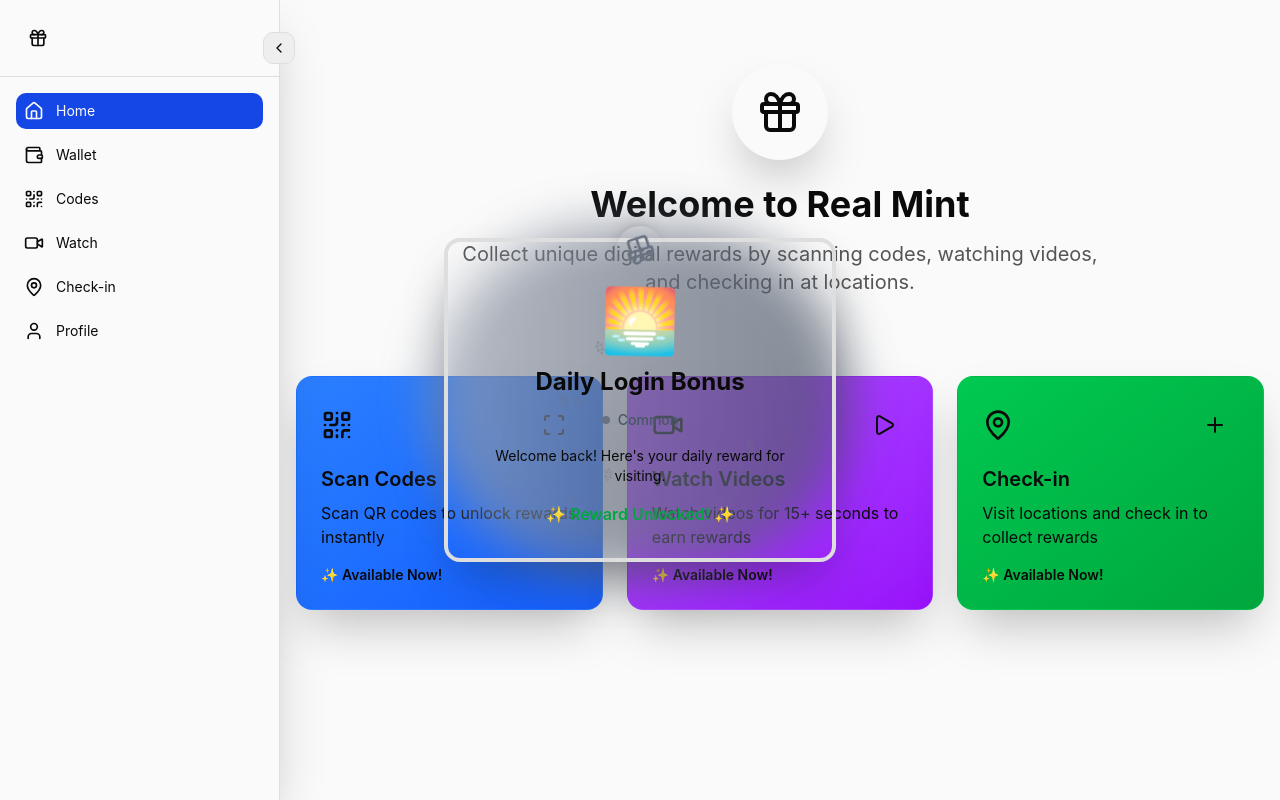
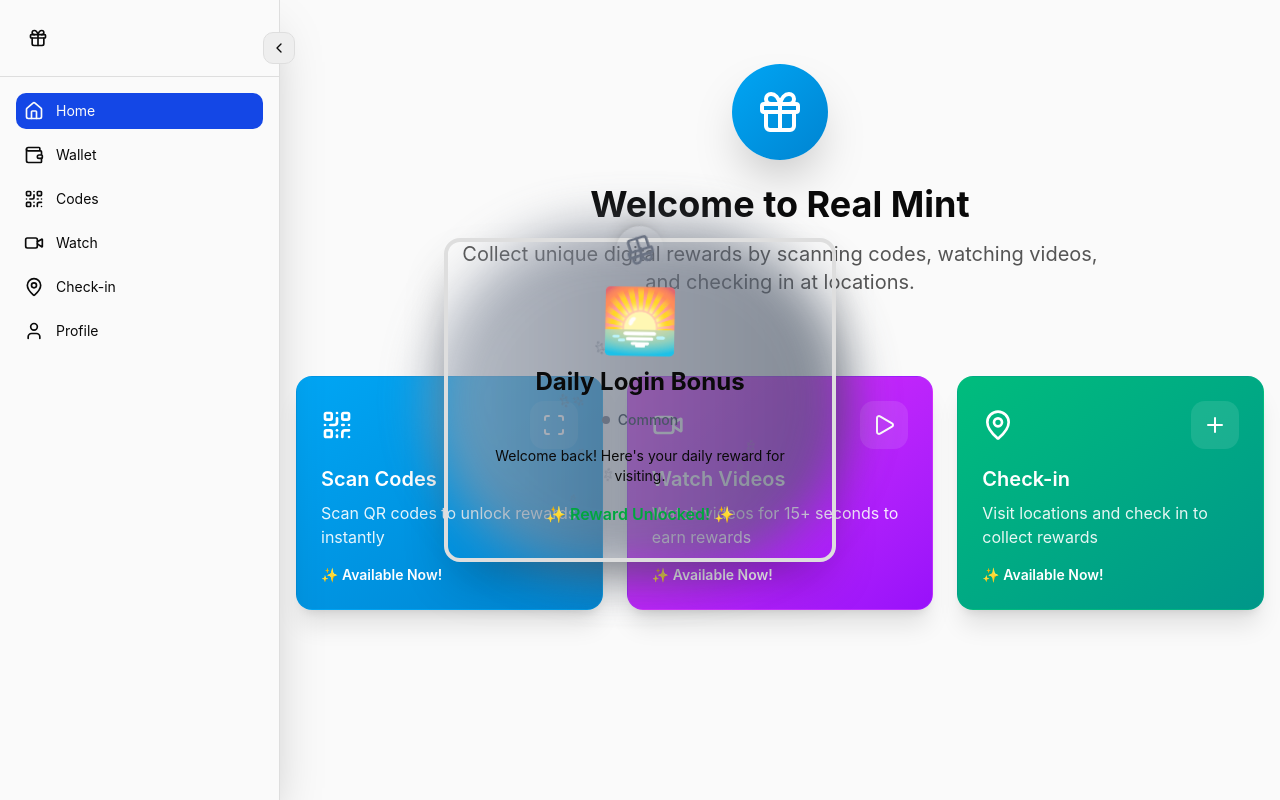
Before and after one commit to sid0000007/RewardSystem, a Next.js app: page /dashboard in a window 1280 px wide. Built offline with nearby package versions, Linux system fonts and the light colour scheme.

Commit message:
new dashbaord cards

```diff
--- a/app/dashboard/page.tsx
+++ b/app/dashboard/page.tsx
@@ -2,7 +2,6 @@
 
 import { motion } from "framer-motion";
 import { Gift, QrCode, Video, MapPin, Play, Scan, Plus } from "lucide-react";
-
 import Link from "next/link";
 
 export default function DashboardPage() {
@@ -14,86 +13,71 @@
           initial={{ scale: 0 }}
           animate={{ scale: 1 }}
           transition={{ delay: 0.2 }}
-          className="w-24 h-24 bg-gradient-to-br  rounded-full flex items-center justify-center mx-auto mb-6 shadow-2xl"
+          className="w-24 h-24 bg-gradient-to-br from-sky-500 to-sky-600 dark:from-sky-600 dark:to-sky-700 rounded-full flex items-center justify-center mx-auto mb-6 shadow-2xl"
         >
-          <Gift className="w-12 h-12 " />
+          <Gift className="w-12 h-12 text-white" />
         </motion.div>
         <h2 className="text-4xl font-bold text-foreground mb-4">
           Welcome to Real Mint
         </h2>
         <p className="text-xl text-muted-foreground max-w-2xl mx-auto">
-          Collect unique digital rewards by scanning codes, watching videos, and
-          checking in at locations.
+          Collect unique digital rewards by scanning codes, watching videos, and checking in at locations.
         </p>
       </div>
+
       {/* Action Cards */}
       <div className="grid grid-cols-1 md:grid-cols-2 lg:grid-cols-3 gap-6">
+        {/* Scan Codes */}
         <motion.div
           whileHover={{ scale: 1.02 }}
-          className="bg-gradient-to-br from-blue-500 to-blue-600 rounded-2xl p-6  cursor-pointer shadow-2xl border border-blue-500/20"
+          className="bg-gradient-to-br from-sky-500 to-sky-600 dark:from-sky-600 dark:to-sky-700 rounded-2xl p-6 cursor-pointer shadow-xl border border-sky-500/20"
         >
           <Link href="/product" className="block">
-            <div className="flex items-center justify-between  mb-4">
-              <QrCode className="w-8 h-8" />
-              <div className="w-12 h-12 /20 rounded-xl flex items-center justify-center">
-                <Scan className="w-6 h-6" />
+            <div className="flex items-center justify-between mb-4">
+              <QrCode className="w-8 h-8 text-white" />
+              <div className="w-12 h-12 bg-white/10 rounded-xl flex items-center justify-center">
+                <Scan className="w-6 h-6 text-white" />
               </div>
             </div>
-            <h3 className="text-xl  font-semibold mb-2">
-              Scan Codes
-            </h3>
-            <p className=" mb-4">
-              Scan QR codes to unlock rewards instantly
-            </p>
-            <div className="text-sm  font-semibold">
-              ✨ Available Now!
-            </div>
+            <h3 className="text-xl font-semibold mb-2 text-white">Scan Codes</h3>
+            <p className="mb-4 text-white/90">Scan QR codes to unlock rewards instantly</p>
+            <div className="text-sm font-semibold text-white">✨ Available Now!</div>
           </Link>
         </motion.div>
 
+        {/* Watch Videos */}
         <motion.div
           whileHover={{ scale: 1.02 }}
-          className="bg-gradient-to-br from-purple-500 to-purple-600 rounded-2xl p-6  cursor-pointer shadow-2xl border border-purple-500/20"
+          className="bg-gradient-to-br from-fuchsia-500 to-purple-600 dark:from-fuchsia-600 dark:to-indigo-700 rounded-2xl p-6 cursor-pointer shadow-xl border border-purple-500/20"
         >
           <Link href="/watch" className="block">
-            <div className="flex items-center  justify-between mb-4">
-              <Video className="w-8 h-8" />
-              <div className="w-12 h-12 /20 rounded-xl flex items-center justify-center">
-                <Play className="w-6 h-6" />
+            <div className="flex items-center justify-between mb-4">
+              <Video className="w-8 h-8 text-white" />
+              <div className="w-12 h-12 bg-white/10 rounded-xl flex items-center justify-center">
+                <Play className="w-6 h-6 text-white" />
               </div>
             </div>
-            <h3 className="text-xl  font-semibold mb-2">
-              Watch Videos
-            </h3>
-            <p className=" mb-4">
-              Watch videos for 15+ seconds to earn rewards
-            </p>
-            <div className="text-sm  font-semibold">
-              ✨ Available Now!
-            </div>
+            <h3 className="text-xl font-semibold mb-2 text-white">Watch Videos</h3>
+            <p className="mb-4 text-white/90">Watch videos for 15+ seconds to earn rewards</p>
+            <div className="text-sm font-semibold text-white">✨ Available Now!</div>
           </Link>
         </motion.div>
 
+        {/* Check-in */}
         <motion.div
           whileHover={{ scale: 1.02 }}
-          className="bg-gradient-to-br from-green-500 to-green-600 rounded-2xl p-6  cursor-pointer shadow-2xl border border-green-500/20"
+          className="bg-gradient-to-br from-emerald-500 to-teal-600 dark:from-emerald-600 dark:to-teal-700 rounded-2xl p-6 cursor-pointer shadow-xl border border-emerald-500/20"
         >
           <Link href="/checkin" className="block">
-            <div className="flex items-center  justify-between mb-4">
-              <MapPin className="w-8 h-8" />
-              <div className="w-12 h-12  rounded-xl flex items-center justify-center">
-                <Plus className="w-6 h-6" />
+            <div className="flex items-center justify-between mb-4">
+              <MapPin className="w-8 h-8 text-white" />
+              <div className="w-12 h-12 bg-white/10 rounded-xl flex items-center justify-center">
+                <Plus className="w-6 h-6 text-white" />
               </div>
             </div>
-            <h3 className="text-xl  font-semibold mb-2">
-              Check-in
-            </h3>
-            <p className=" mb-4">
-              Visit locations and check in to collect rewards
-            </p>
-            <div className="text-sm  font-semibold">
-              ✨ Available Now!
-            </div>
+            <h3 className="text-xl font-semibold mb-2 text-white">Check-in</h3>
+            <p className="mb-4 text-white/90">Visit locations and check in to collect rewards</p>
+            <div className="text-sm font-semibold text-white">✨ Available Now!</div>
           </Link>
         </motion.div>
       </div>
```
